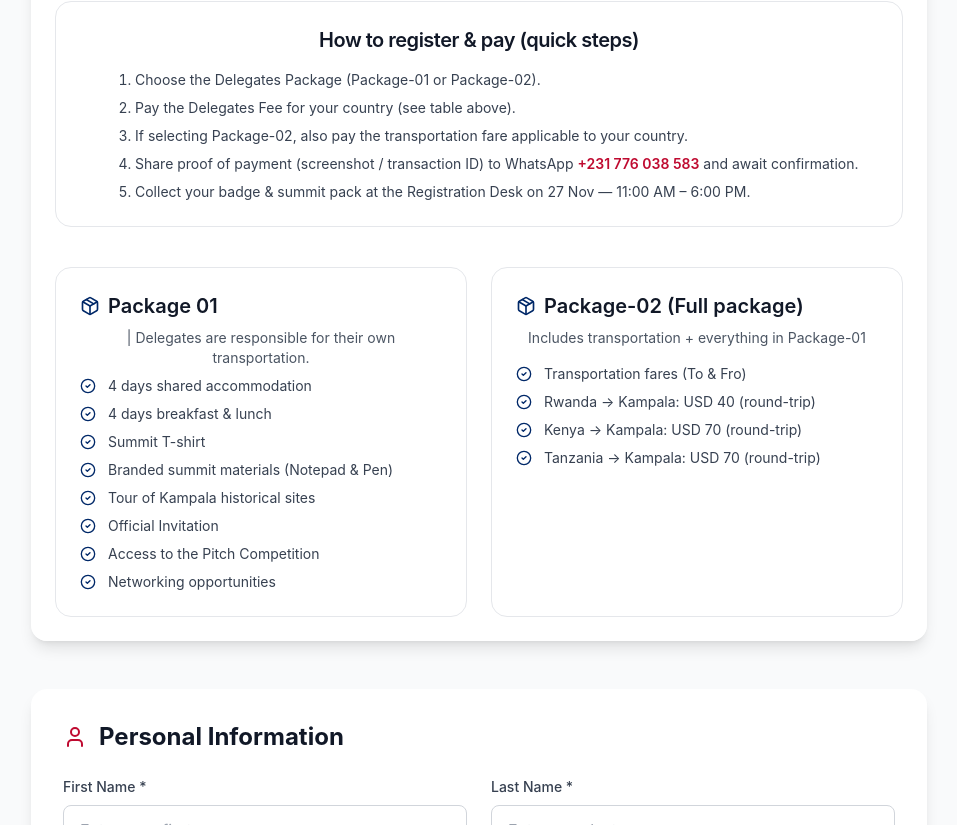
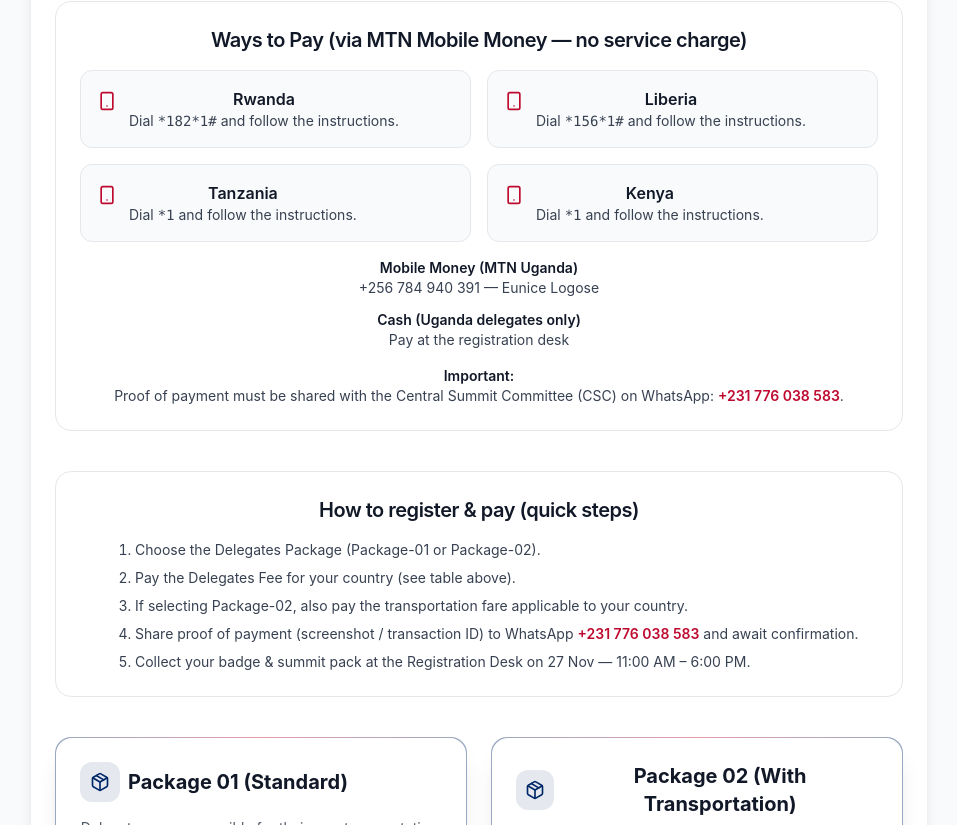
Before and after one commit to foliceasummit/folicea-summit-2025, a Next.js app: page /registration in a window 1280 px wide. Shown: the part 1075-1900 px from the top of the page, without its empty margins (161-1118 px from the left). Built offline with nearby package versions, Linux system fonts and the light colour scheme.

Commit message:
Registration: Add Ways to Pay section, improved quick steps, and modernized package cards for clarity and attractiveness

```diff
--- a/pages/registration.tsx
+++ b/pages/registration.tsx
@@ -290,6 +290,51 @@
                     </div>
                   </div>
 
+                  {/* Ways to Pay (via MTN Mobile Money no service charge) */}
+                  <div className="rounded-2xl border border-gray-200 p-6 bg-white">
+                    <h3 className="text-xl font-semibold text-gray-900 mb-4 text-center tracking-tight">Ways to Pay (via MTN Mobile Money — no service charge)</h3>
+                    <div className="grid grid-cols-1 md:grid-cols-2 gap-4">
+                      <div className="rounded-xl border border-gray-200 p-4 flex items-start gap-3 bg-gray-50">
+                        <Smartphone className="w-5 h-5 text-liberian-red mt-1" />
+                        <div>
+                          <p className="font-semibold text-gray-900">Rwanda</p>
+                          <p className="text-sm text-gray-700">Dial <span className="font-mono">*182*1#</span> and follow the instructions.</p>
+                        </div>
+                      </div>
+                      <div className="rounded-xl border border-gray-200 p-4 flex items-start gap-3 bg-gray-50">
+                        <Smartphone className="w-5 h-5 text-liberian-red mt-1" />
+                        <div>
+                          <p className="font-semibold text-gray-900">Liberia</p>
+                          <p className="text-sm text-gray-700">Dial <span className="font-mono">*156*1#</span> and follow the instructions.</p>
+                        </div>
+                      </div>
+                      <div className="rounded-xl border border-gray-200 p-4 flex items-start gap-3 bg-gray-50">
+                        <Smartphone className="w-5 h-5 text-liberian-red mt-1" />
+                        <div>
+                          <p className="font-semibold text-gray-900">Tanzania</p>
+                          <p className="text-sm text-gray-700">Dial <span className="font-mono">*1</span> and follow the instructions.</p>
+                        </div>
+                      </div>
+                      <div className="rounded-xl border border-gray-200 p-4 flex items-start gap-3 bg-gray-50">
+                        <Smartphone className="w-5 h-5 text-liberian-red mt-1" />
+                        <div>
+                          <p className="font-semibold text-gray-900">Kenya</p>
+                          <p className="text-sm text-gray-700">Dial <span className="font-mono">*1</span> and follow the instructions.</p>
+                        </div>
+                      </div>
+                    </div>
+                    <div className="mt-4 text-sm text-gray-700">
+                      <p className="font-semibold text-gray-900">Mobile Money (MTN Uganda)</p>
+                      <p>+256 784 940 391 — Eunice Logose</p>
+                      <p className="mt-3 font-semibold text-gray-900">Cash (Uganda delegates only)</p>
+                      <p>Pay at the registration desk</p>
+                    </div>
+                    <div className="mt-4 text-sm">
+                      <p className="font-semibold text-gray-900">Important:</p>
+                      <p className="text-gray-700">Proof of payment must be shared with the Central Summit Committee (CSC) on WhatsApp: <a href="https://wa.me/231776038583" target="_blank" rel="noopener noreferrer" className="text-liberian-red font-semibold">+231 776 038 583</a>.</p>
+                    </div>
+                  </div>
+
                   {/* How to register & pay */}
                   <div className="rounded-2xl border border-gray-200 p-6 bg-white">
                     <h3 className="text-xl font-semibold text-gray-900 mb-4 text-center tracking-tight">How to register & pay (quick steps)</h3>
@@ -302,14 +347,20 @@
                     </ol>
                   </div>
 
-                  {/* Packages - two columns with icons */}
+                  {/* Packages - two columns with icons (more attractive cards) */}
                   <div className="grid grid-cols-1 lg:grid-cols-2 gap-6">
                     {/* Package-01 */}
-                    <div className="rounded-2xl border border-gray-200 p-6 bg-white">
-                      <div className="flex flex-wrap items-center gap-2 mb-2">
-                        <h3 className="text-xl font-semibold text-gray-900 flex items-center gap-2"><Package className="w-5 h-5 text-liberian-blue"/> Package 01</h3>
-                        <span className="text-sm text-gray-600">| Delegates are responsible for their own transportation.</span>
+                    <div className="group rounded-2xl p-[1px] bg-gradient-to-r from-liberian-blue/40 via-liberian-red/40 to-liberian-blue/40 shadow-xl">
+                      <div className="rounded-2xl bg-white p-6 h-full">
+                        <div className="flex items-start justify-between mb-4">
+                          <div className="flex items-center gap-2">
+                            <div className="h-10 w-10 rounded-xl bg-liberian-blue/10 text-liberian-blue flex items-center justify-center">
+                              <Package className="w-5 h-5" />
                             </div>
+                            <h3 className="text-xl font-bold text-gray-900">Package 01 (Standard)</h3>
+                          </div>
+                        </div>
+                        <p className="text-sm text-gray-600 mb-4">Delegates are responsible for their own transportation.</p>
                         <ul className="space-y-2 text-gray-700 text-sm">
                           <li className="flex items-center gap-3"><CheckCircle2 className="w-4 h-4 text-liberian-blue"/> 4 days shared accommodation</li>
                           <li className="flex items-center gap-3"><CheckCircle2 className="w-4 h-4 text-liberian-blue"/> 4 days breakfast & lunch</li>
@@ -321,10 +372,19 @@
                           <li className="flex items-center gap-3"><CheckCircle2 className="w-4 h-4 text-liberian-blue"/> Networking opportunities</li>
                         </ul>
                       </div>
+                    </div>
 
                     {/* Package-02 */}
-                    <div className="rounded-2xl border border-gray-200 p-6 bg-white">
-                      <h3 className="text-xl font-semibold text-gray-900 mb-2 flex items-center gap-2"><Package className="w-5 h-5 text-liberian-blue"/> Package-02 (Full package)</h3>
+                    <div className="group rounded-2xl p-[1px] bg-gradient-to-r from-liberian-blue/40 via-liberian-red/40 to-liberian-blue/40 shadow-xl">
+                      <div className="rounded-2xl bg-white p-6 h-full">
+                        <div className="flex items-start justify-between mb-4">
+                          <div className="flex items-center gap-2">
+                            <div className="h-10 w-10 rounded-xl bg-liberian-blue/10 text-liberian-blue flex items-center justify-center">
+                              <Package className="w-5 h-5" />
+                            </div>
+                            <h3 className="text-xl font-bold text-gray-900">Package 02 (With Transportation)</h3>
+                          </div>
+                        </div>
                         <p className="text-sm text-gray-600 mb-4">Includes transportation + everything in Package-01</p>
                         <ul className="space-y-2 text-gray-700 text-sm">
                           <li className="flex items-center gap-3"><CheckCircle2 className="w-4 h-4 text-liberian-blue"/> Transportation fares (To & Fro)</li>
@@ -332,6 +392,7 @@
                           <li className="flex items-center gap-3"><CheckCircle2 className="w-4 h-4 text-liberian-blue"/> Kenya → Kampala: USD 70 (round-trip)</li>
                           <li className="flex items-center gap-3"><CheckCircle2 className="w-4 h-4 text-liberian-blue"/> Tanzania → Kampala: USD 70 (round-trip)</li>
                         </ul>
+                      </div>
                     </div>
                   </div>
                 </div>
```
Lines whose indentation alone changed are shown as unchanged.
